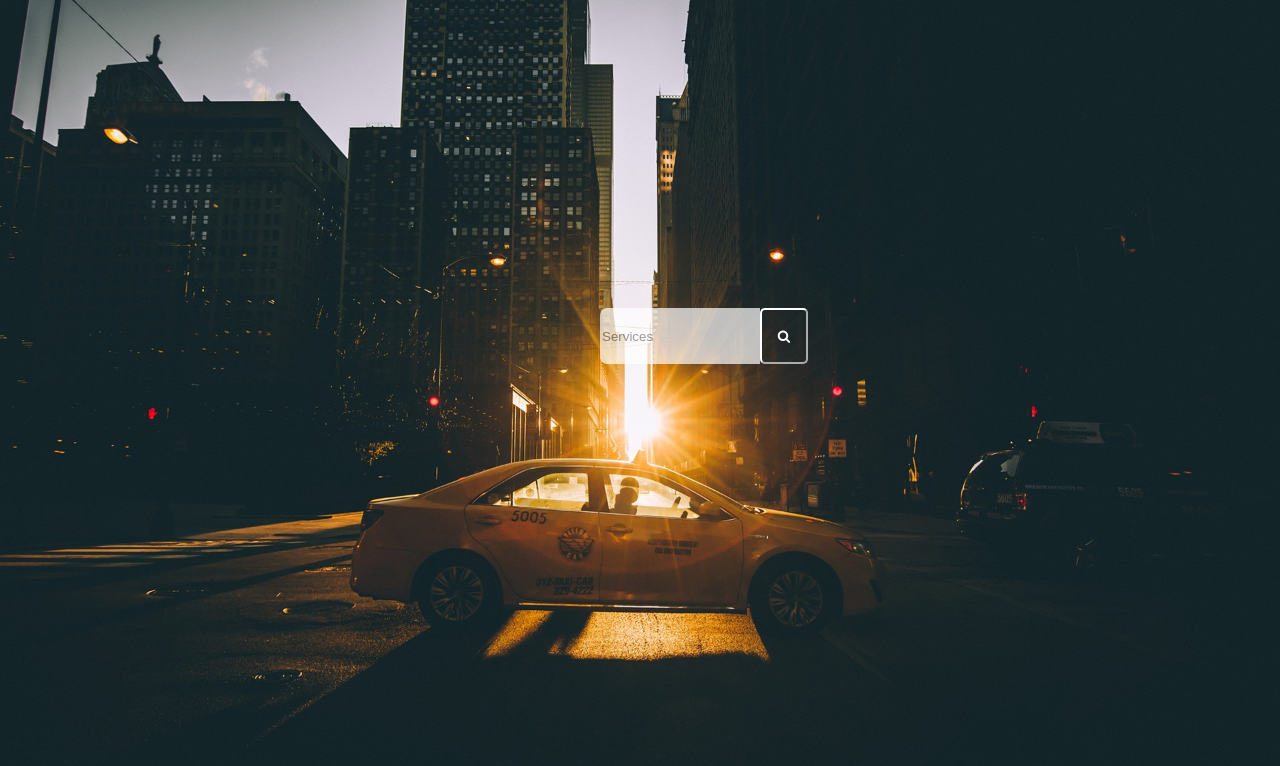
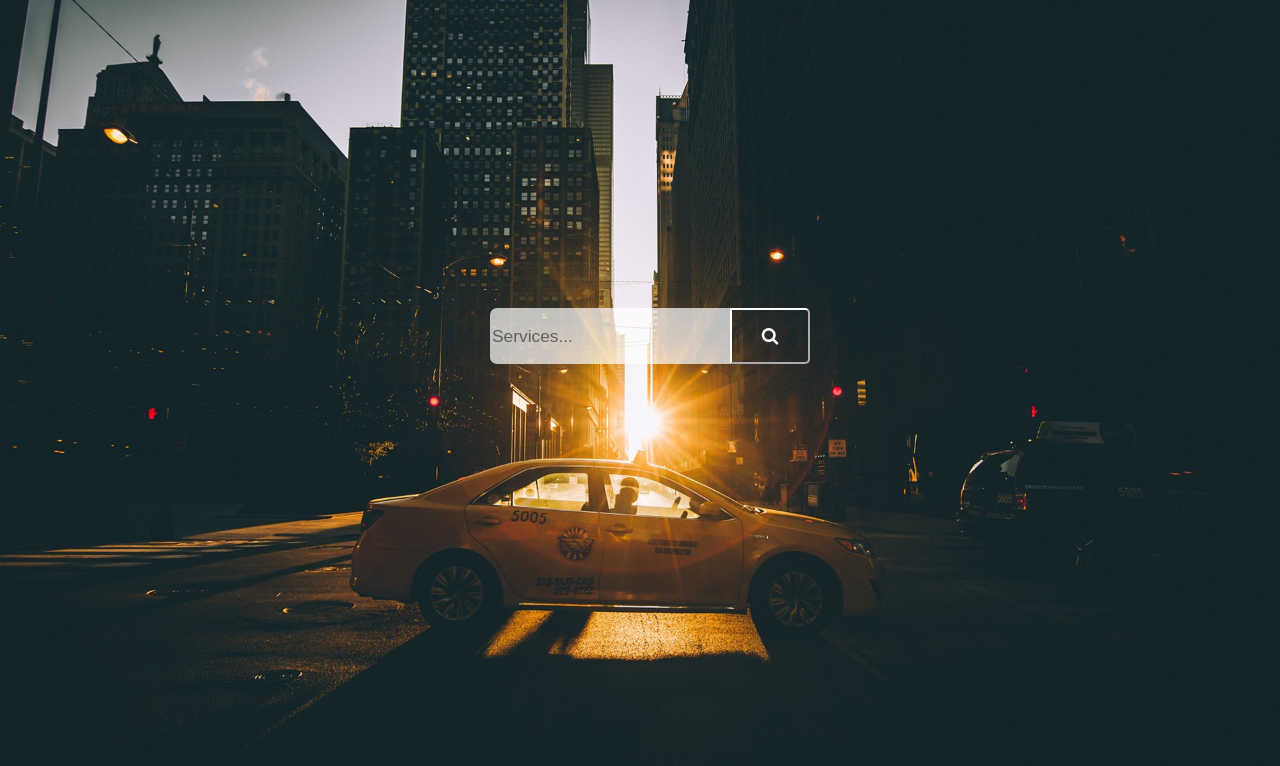
Before and after one commit to IMFIL/FreeScholars, a plain HTML site: page search.html in a window 1280 px wide. Drawn offline with Linux system fonts and the light colour scheme.

Commit message:
good changes to search bar and button

```diff
--- a/Search.css
+++ b/Search.css
@@ -27,15 +27,14 @@ html {
   width: 10vh;
   height: 5vh;
   white-space: nowrap;
-  margin: auto;
   vertical-align: middle;
 }
 
 .searchBox input#search{
-  width: 20vh;
+  width: 30vh;
   height: 7vh;
   border: 1px;
-  font-size: 10pt;
+  font-size: 13pt;
   float: left;
   border-top-left-radius: 7px;
   border-bottom-left-radius: 7px;
@@ -53,14 +52,15 @@ html {
 .searchBox button{
   border-top-right-radius: 5px;
   border-bottom-right-radius: 5px;
-  border-top-left-radius: 5px;
-  border-bottom-left-radius: 5px;
+  /*border-top-left-radius: 5px;
+  border-bottom-left-radius: 5px;*/
   border: 20;
   border-color: white;
   color: white;
   background-color: transparent;
   height: 7vh;
-  width: 6vh;
+  width: 99.9%;
+  position: relative;
 
 .searchBox button{
   -webkit-border-top-right-radius: 5px;
--- a/search.html
+++ b/search.html
@@ -13,9 +13,9 @@
         <!-- This comment is for testing -->
         <div class="box">
           <div class="searchBox">
-            <input type="search" id="search" placeholder="Services"/>
+            <input type="search" id="search" placeholder="Services..."/>
             <button>
-                <i class="fa fa-search"></i>
+                <i class="fa fa-search fa-lg"></i>
             </button>
           </div>
         </div>
```
